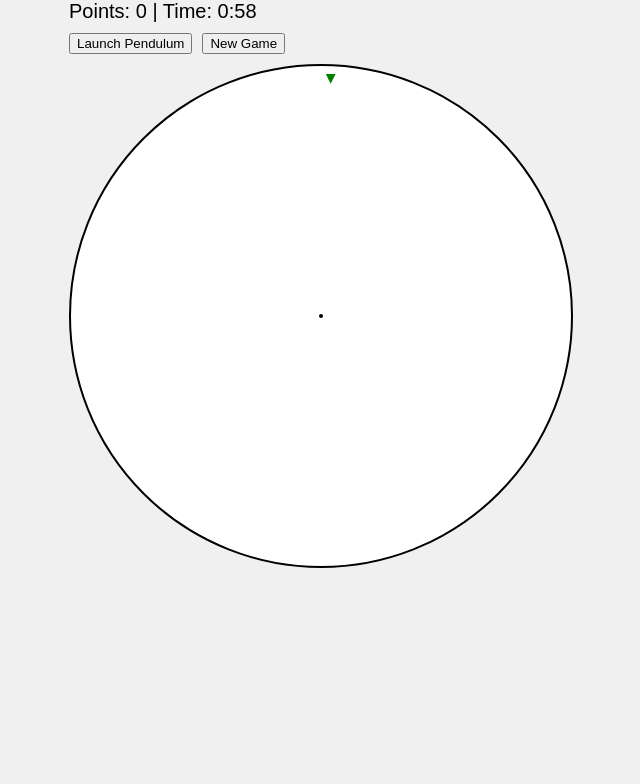
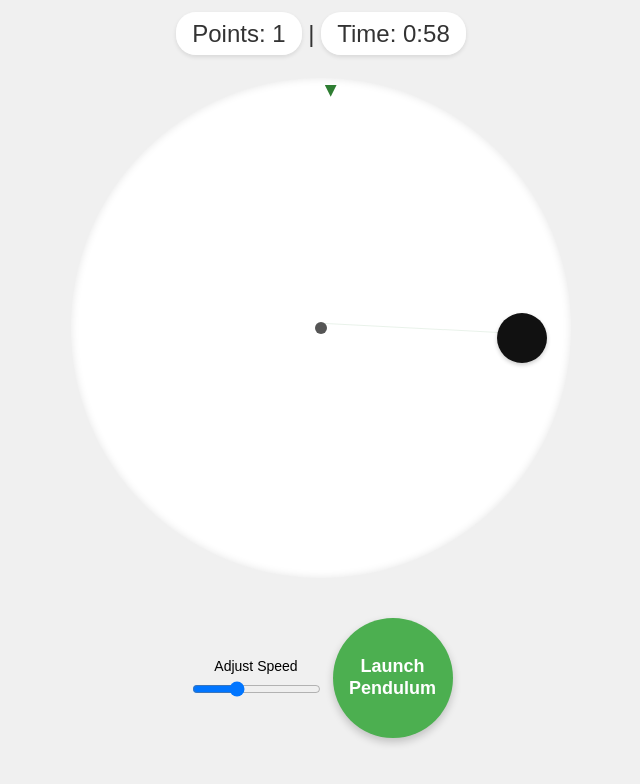
Before and after one commit to Utekhin/pendulums, a website: page index.html in a window 1280 px wide. Both pictures are taken after a click on the button "Launch Pendulum". Shown: the whole page, without its empty margins (319-959 px from the left). Drawn offline with Linux system fonts and the light colour scheme; no server answers.

Commit message:
Update index.html
speed setting widget added

```diff
--- a/index.html
+++ b/index.html
@@ -12,46 +12,65 @@
             margin: 0;
             font-family: Arial;
             background-color: #f0f0f0;
+            padding-top: 20px;
+        }
+        .game-container {
+            display: flex;
+            flex-direction: column;
+            align-items: center;
+            gap: 20px;
+        }
+        #scoreContainer {
+            font-size: 24px;
+            font-weight: 500;
+            color: #333;
+            margin-bottom: 10px;
         }
         #gameField {
             position: relative;
             width: 500px;
             height: 500px;
-            border: 2px solid black;
             background-color: white;
             border-radius: 50%;
             overflow: hidden;
+            margin-bottom: 20px;
+            box-shadow: inset 0 0 8px rgba(0,0,0,0.1);
         }
-        #centerPoint {
-            position: absolute;
-            width: 4px;
-            height: 4px;
-            background-color: black;
+        .controls {
+            display: flex;
+            align-items: center;
+            gap: 10px;
+        }
+        #launchButton {
+            width: 120px;
+            height: 120px;
             border-radius: 50%;
-            left: 50%;
-            top: 50%;
-            transform: translate(-50%, -50%);
-            z-index: 1;
+            border: none;
+            background-color: #4CAF50;
+            color: white;
+            font-size: 18px;
+            font-weight: bold;
+            cursor: pointer;
+            box-shadow: 0 4px 8px rgba(0,0,0,0.2);
+            transition: all 0.3s ease;
+            text-align: center;
+            padding: 10px;
+            line-height: 1.2;
         }
-        #buttonContainer {
-            display: flex;
-            gap: 10px;
-            margin-bottom: 10px;
-        }
-        #scoreContainer {
-            margin-bottom: 10px;
-            font-size: 20px;
+        #launchButton:hover {
+            background-color: #45a049;
+            transform: scale(1.05);
         }
         #launchPoint {
             position: absolute;
-            width: 10px;
-            height: 10px;
-            background-color: green;
+            width: 12px;
+            height: 12px;
+            background-color: #2E7D32;
             clip-path: polygon(50% 100%, 0 0, 100% 0);
         }
         .pendulum-string {
             position: absolute;
-            background-color: rgba(0, 0, 0, 0.1);
+            background-color: rgba(46, 125, 50, 0.1);
             transform-origin: center;
             pointer-events: none;
             height: 1px;
@@ -62,21 +81,51 @@
             border-radius: 50%;
             transition: background-color 0.5s ease;
             z-index: 2;
+            box-shadow: 0 2px 4px rgba(0,0,0,0.2);
+        }
+        #points, #time {
+            background-color: white;
+            padding: 8px 16px;
+            border-radius: 20px;
+            box-shadow: 0 2px 4px rgba(0,0,0,0.1);
+        }
+        #centerPoint {
+            position: absolute;
+            width: 12px;
+            height: 12px;
+            background-color: #555;
+            border-radius: 50%;
+            top: 50%;
+            left: 50%;
+            transform: translate(-50%, -50%);
+            z-index: 1;
+        }
+        #speedControl {
+            display: flex;
+            flex-direction: column;
+            align-items: center;
+        }
+        #speedLabel {
+            font-size: 14px;
+            margin-bottom: 5px;
         }
     </style>
 </head>
 <body>
-    <div>
+    <div class="game-container">
         <div id="scoreContainer">
             <span id="points">Points: 0</span> | <span id="time">Time: 1:00</span>
         </div>
-        <div id="buttonContainer">
+        <div id="gameField">
+            <div id="launchPoint"></div>
+            <div id="centerPoint"></div>
+        </div>
+        <div class="controls">
+            <div id="speedControl">
+                <label id="speedLabel" for="speedRange">Adjust Speed</label>
+                <input type="range" id="speedRange" min="0.5" max="2" value="1" step="0.1">
+            </div>
             <button id="launchButton">Launch Pendulum</button>
-            <button id="newGameButton">New Game</button>
-        </div>
-        <div id="gameField">
-            <div id="centerPoint"></div>
-            <div id="launchPoint"></div>
         </div>
     </div>
 
@@ -84,37 +133,46 @@
 import Session from './session.js';
 import AudioEngine from './audio.js';
 
+// Initialize session and audio engine instances
 const sessionID = Session.getSessionID();
 const audioEngine = new AudioEngine();
 
+// DOM elements
 const gameField = document.getElementById('gameField');
 const launchButton = document.getElementById('launchButton');
-const newGameButton = document.getElementById('newGameButton');
 const launchPoint = document.getElementById('launchPoint');
 const pointsDisplay = document.getElementById('points');
 const timeDisplay = document.getElementById('time');
+const speedRange = document.getElementById('speedRange');
 
+// Constants for game setup
 const CENTER_X = gameField.clientWidth / 2;
 const CENTER_Y = gameField.clientHeight / 2;
 const FIELD_RADIUS = Math.min(CENTER_X, CENTER_Y) * 0.95;
 const maxPasses = 10;
 
-let pendulums = []; // Changed to let for complete reassignment
+// Variables for managing game state and pendulums
+let pendulums = [];
 const sounds = Array.from({ length: 16 }, (_, i) => `samples/${String(i + 1).padStart(2, '0')}.mp3`);
-const shadesOfGray = Array.from({ length: 16 }, (_, i) => `rgb(${16 * i}, ${16 * i}, ${16 * i})`);
+const shadesOfGreyGreen = Array.from({ length: 16 }, (_, i) => {
+    const greyIntensity = Math.floor(i * (255 / 15)); // Start from black to light grey
+    return `rgb(${greyIntensity}, ${greyIntensity}, ${greyIntensity})`;
+});
 let points = 0;
 let timeRemaining = 60;
 let gameTimer = null;
 let launchPointController;
 let animationFrameId = null;
-let launcherAnimationId = null; // New variable to track launcher animation
-let isGameActive = false; // New flag to track game state
+let isGameActive = false;
+let movementSpeed = 1.0;
 
+// Calculate pendulum sizes based on game field size
 const gameFieldSize = gameField.clientWidth;
 const pendulumSizes = Array.from({ length: 16 }, (_, i) =>
     gameFieldSize * (1 / 10 - (i / 16) * (1 / 12 - 1 / 24))
 );
 
+// LaunchPointController to control the oscillating launch point
 class LaunchPointController {
     constructor(element) {
         this.element = element;
@@ -122,7 +180,7 @@ class LaunchPointController {
         this.direction = 1;
         this.speed = 0.01;
         this.updatePosition();
-        this.startAnimation();
+        this.animate();
     }
 
     updatePosition() {
@@ -132,22 +190,13 @@ class LaunchPointController {
         this.element.style.top = `${y - this.element.offsetHeight / 2}px`;
     }
 
-    startAnimation() {
-        const animate = () => {
-            this.angle += this.direction * this.speed;
-            if (this.angle >= Math.PI || this.angle <= 0) {
-                this.direction *= -1;
-            }
-            this.updatePosition();
-            launcherAnimationId = requestAnimationFrame(animate);
-        };
-        animate();
-    }
-
-    stopAnimation() {
-        if (launcherAnimationId) {
-            cancelAnimationFrame(launcherAnimationId);
+    animate() {
+        this.angle += this.direction * this.speed * movementSpeed; // Adjust speed with multiplier
+        if (this.angle >= Math.PI || this.angle <= 0) {
+            this.direction *= -1;
         }
+        this.updatePosition();
+        requestAnimationFrame(() => this.animate());
     }
 
     getPosition() {
@@ -157,6 +206,7 @@ class LaunchPointController {
     }
 }
 
+// Pendulum class which manages individual pendulums
 class Pendulum {
     constructor(startX, startY, size, color, sound) {
         this.size = size;
@@ -201,6 +251,14 @@ class Pendulum {
         this.ballElement.style.left = `${x - this.size / 2}px`;
         this.ballElement.style.top = `${y - this.size / 2}px`;
 
+        const stringLength = Math.sqrt(Math.pow(x - CENTER_X, 2) + Math.pow(y - CENTER_Y, 2));
+        const stringAngle = Math.atan2(y - CENTER_Y, x - CENTER_X);
+
+        this.stringElement.style.width = `${stringLength}px`;
+        this.stringElement.style.left = `${CENTER_X}px`;
+        this.stringElement.style.top = `${CENTER_Y}px`;
+        this.stringElement.style.transform = `rotate(${stringAngle}rad)`;
+
         if (Math.abs(x - CENTER_X) < 2 && Math.abs(y - CENTER_Y) < 2 && this.time - this.lastCenterPass > 1) {
             audioEngine.play(this.sound);
             this.lastCenterPass = this.time;
@@ -213,12 +271,13 @@ class Pendulum {
             }
         }
 
-        this.time += 0.018;
+        this.time += 0.018 * movementSpeed; // Adjust time increment with speed multiplier
     }
 
+    // Update color based on progression, moving from darkest to lightest
     updateColor() {
-        const shadeIndex = Math.min(10, Math.floor((this.centerPasses / maxPasses) * 10));
-        this.ballElement.style.backgroundColor = shadesOfGray[shadeIndex];
+        const shadeIndex = Math.min(shadesOfGreyGreen.length - 1, Math.floor(16 * this.centerPasses / maxPasses));
+        this.ballElement.style.backgroundColor = shadesOfGreyGreen[shadeIndex];
     }
 
     remove() {
@@ -238,6 +297,7 @@ class Pendulum {
         }
     }
 
+    // Detect collision with other pendulums and remove if necessary
     detectCollision() {
         if (this.isRemoved) return;
 
@@ -255,30 +315,26 @@ class Pendulum {
     }
 }
 
+// Clean up game elements and reset state
 function cleanupGame() {
-    // Stop animations
     if (animationFrameId) {
         cancelAnimationFrame(animationFrameId);
         animationFrameId = null;
     }
 
-    // Clear timer
     if (gameTimer) {
         clearInterval(gameTimer);
         gameTimer = null;
     }
 
-    // Remove all pendulums
     pendulums.forEach(pendulum => {
         if (!pendulum.isRemoved) {
             pendulum.remove();
         }
     });
 
-    // Clear the pendulums array
     pendulums = [];
 
-    // Force cleanup of any orphaned elements
     const orphanedStrings = gameField.querySelectorAll('.pendulum-string');
     const orphanedBalls = gameField.querySelectorAll('.ball');
 
@@ -295,32 +351,35 @@ function cleanupGame() {
     });
 }
 
+// Create a new pendulum at the current launch point
 function createPendulum() {
     if (!isGameActive) {
         resetGame();
-        return;
     }
 
     const startPos = launchPointController.getPosition();
     const segment = Math.floor(startPos.x / (gameField.clientWidth / 16));
     const size = pendulumSizes[0];
-    const color = shadesOfGray[0];
+    const color = shadesOfGreyGreen[0]; // Start with the darkest shade
     const sound = sounds[segment];
 
     const pendulum = new Pendulum(startPos.x, startPos.y, size, color, sound);
     pendulums.push(pendulum);
 }
 
+// Update score display
 function updateScore() {
     pointsDisplay.textContent = `Points: ${points}`;
 }
 
+// Update remaining time display
 function updateTime() {
     const minutes = Math.floor(timeRemaining / 60);
     const seconds = timeRemaining % 60;
     timeDisplay.textContent = `Time: ${minutes}:${seconds.toString().padStart(2, '0')}`;
 }
 
+// Start game and initialize timer and animations
 function startGame() {
     isGameActive = true;
     points = 0;
@@ -337,27 +396,30 @@ function startGame() {
             timeRemaining--;
             updateTime();
         } else {
-            isGameActive = false;
             stopGame();
-            alert(`Game Over! Your score: ${points}`);
         }
     }, 1000);
 
-    if (!animationFrameId) {
-        animate();
-    }
+    animate();
 }
 
+// Stop game and clean up with game-over message
 function stopGame() {
     isGameActive = false;
     cleanupGame();
+
+    setTimeout(() => {
+        alert(`Game Over! Your score: ${points}`);
+    }, 100);
 }
 
+// Reset game state
 function resetGame() {
     cleanupGame();
     startGame();
 }
 
+// Main animation loop
 function animate() {
     pendulums.forEach(pendulum => {
         if (!pendulum.isRemoved) {
@@ -371,8 +433,12 @@ function animate() {
 document.addEventListener('DOMContentLoaded', () => {
     launchPointController = new LaunchPointController(launchPoint);
     launchButton.addEventListener('click', createPendulum);
-    newGameButton.addEventListener('click', resetGame);
     animate();
+
+    // Speed control handler
+    speedRange.addEventListener('input', (event) => {
+        movementSpeed = parseFloat(event.target.value);
+    });
 });
 </script>
 </body>
```
